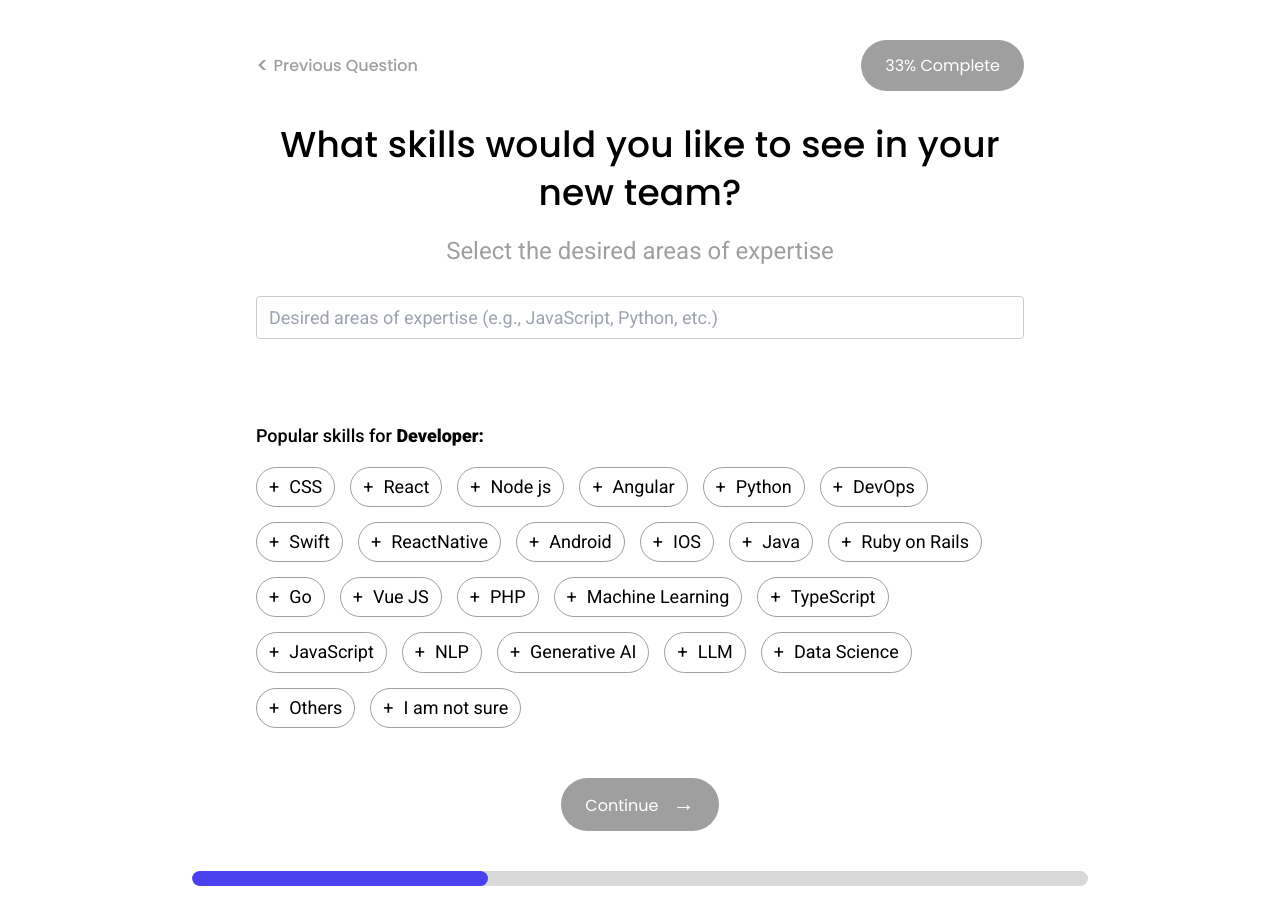
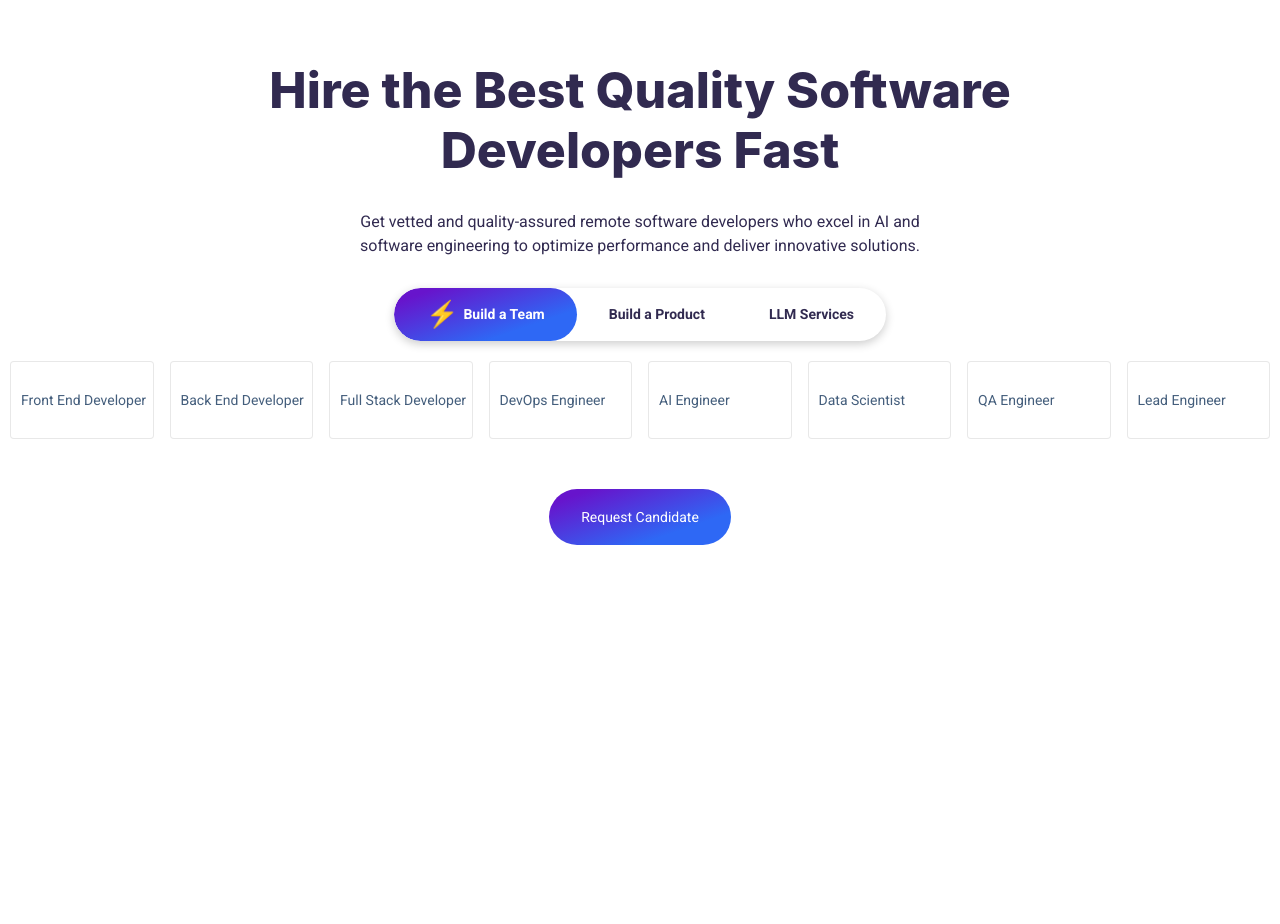
Before and after one commit to zohaibwebdev/codeAnalytics-dashboard, a Next.js app: page / in a window 1280 px wide. After the commit the page ends 800 px from the top, so only its background shows below. Built offline with nearby package versions, Linux system fonts and the light colour scheme.

Commit message:
fix: minor fixes

```diff
--- a/src/components/skills-section/SkillSection.jsx
+++ b/src/components/skills-section/SkillSection.jsx
@@ -13,23 +13,20 @@ const SkillSection = () => {
         'Others', 'I am not sure'
     ];
 
-    const [skills, setSkillsList] = useState(initialSkills); // State to manage skills
+    const [skills, setSkillsList] = useState(initialSkills);
     const [selected, setSelected] = useState([]);
     const [error, setError] = useState(null);
     const [inputValue, setInputValue] = useState("");
 
     useEffect(() => {
-        // Set the selected skills based on the selectedSkills from context
         setSelected(selectedSkills);
     }, [selectedSkills]);
 
     const handleSkillClick = (skill) => {
         setSelected((prevSelected) => {
-            // If the skill is already selected, remove it
             if (prevSelected.includes(skill)) {
                 return prevSelected.filter((s) => s !== skill);
             }
-            // Otherwise, add it to the selected skills
             return [...prevSelected, skill];
         });
         setError(false);
@@ -46,25 +43,22 @@ const SkillSection = () => {
 
     const handleBack = () => back();
 
-    // Filter skills based on the input value
+
     const filteredSkills = skills.filter(skill =>
         skill.toLowerCase().includes(inputValue.toLowerCase())
     );
 
-    // Handle Enter key press
     const handleKeyDown = (e) => {
         if (e.key === 'Enter') {
             const trimmedInput = inputValue.trim();
             if (filteredSkills.length === 1 && !selected.includes(filteredSkills[0])) {
-                // If there's exactly one skill matching, select it
                 const skillToSelect = filteredSkills[0];
                 setSelected((prevSelected) => [...prevSelected, skillToSelect]);
             } else if (trimmedInput && !skills.includes(trimmedInput)) {
-                // If the input is not empty and not in the skill list, add it
-                setSkillsList((prevSkills) => [...prevSkills, trimmedInput]); // Add to skills array
-                setSelected((prevSelected) => [...prevSelected, trimmedInput]); // Select the new skill
+                setSkillsList((prevSkills) => [...prevSkills, trimmedInput]);
+                setSelected((prevSelected) => [...prevSelected, trimmedInput]);
             }
-            setInputValue(""); // Clear the input after adding
+            setInputValue("");
         }
     };
 
--- a/src/context/form-data-context/form-data-container.jsx
+++ b/src/context/form-data-context/form-data-container.jsx
@@ -14,7 +14,7 @@ const FormDataContainer = ({ children }) => {
   ];
 
   const [state, setState] = useState({
-    currentStepIndex: 1,
+    currentStepIndex: 0,
     selectedLabel: "team",
     selectedRoles: [],
     selectedSkills: [],
```
